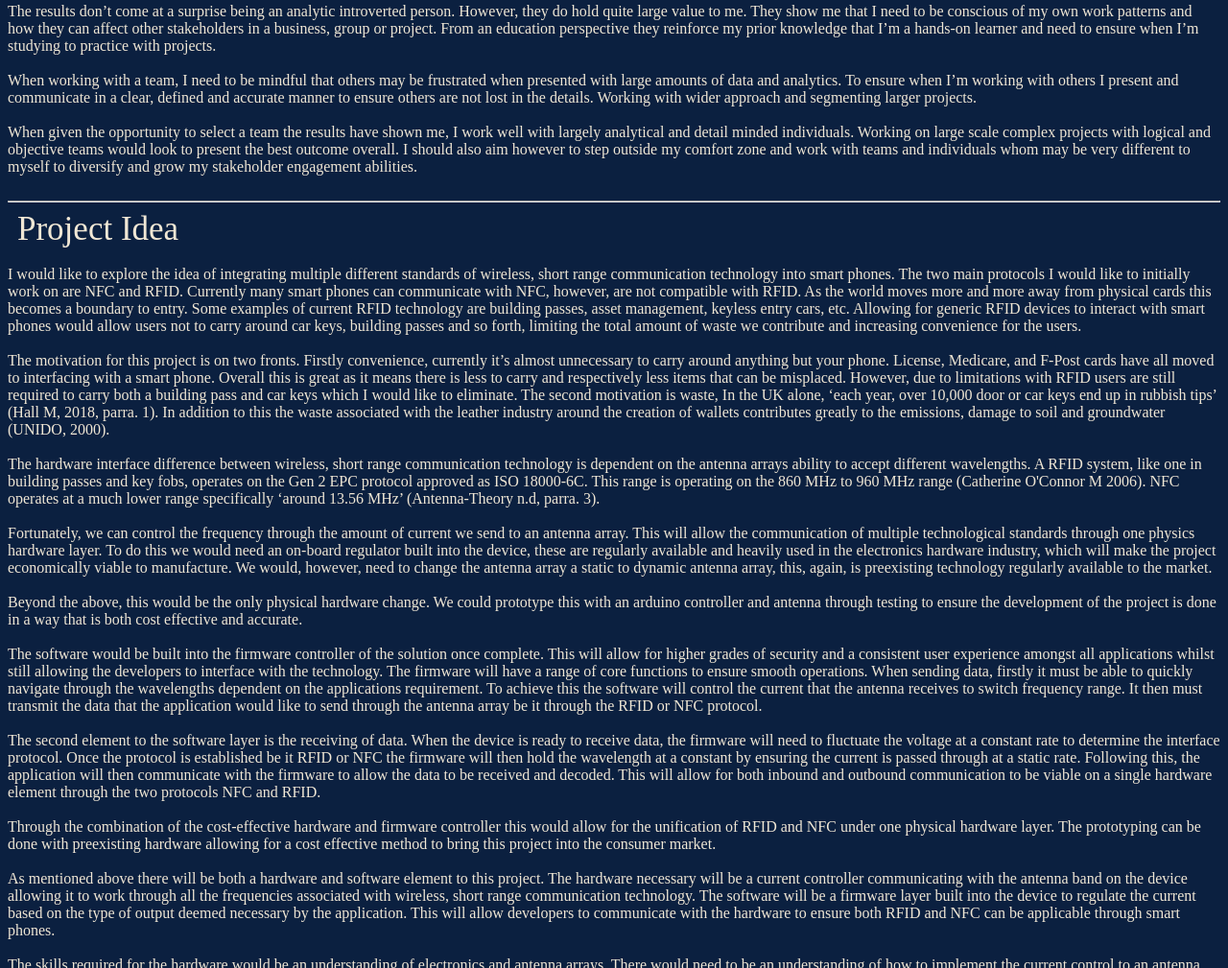
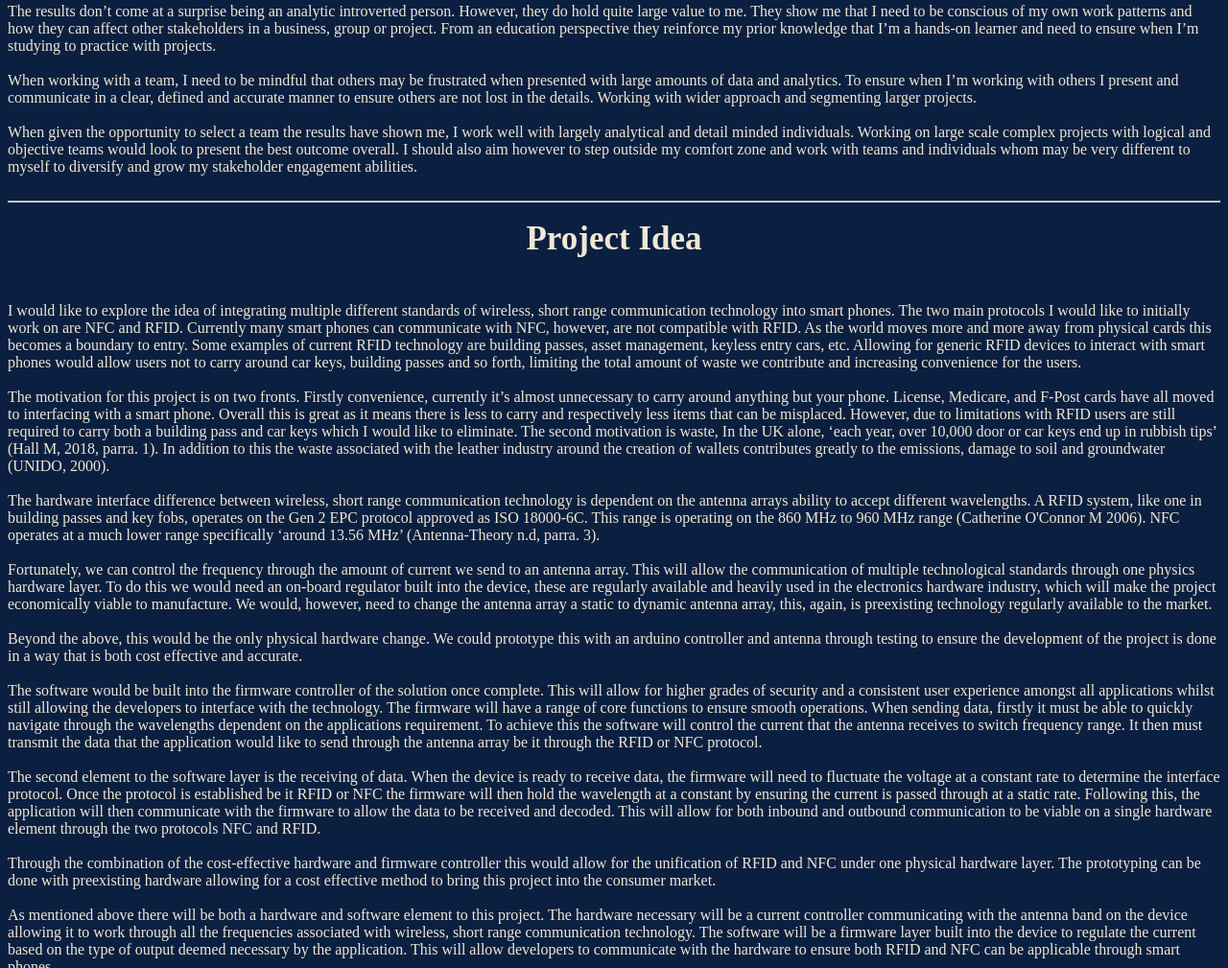
Before and after one commit to jdepares/A1-My-Profile, a plain HTML site: page index.html in a window 1280 px wide. Shown: the part 3408-4417 px from the top of the page at 96% size. Drawn offline with Linux system fonts and the light colour scheme.

Commit message:
Formating

```diff
--- a/index.html
+++ b/index.html
@@ -130,13 +130,14 @@ When given the opportunity to select a team the results have shown me, I work we
 
 <hr>
 
-<h10 style="
+<h1 style="
+text-align: center;
 color: #f0e7d5;
 padding: 10px;
 margin: 0;
 font-size: 35px"
 
->Project Idea</h10>
+>Project Idea</h1>
 
 <p10 style="
 color: #f0e7d5;
```
